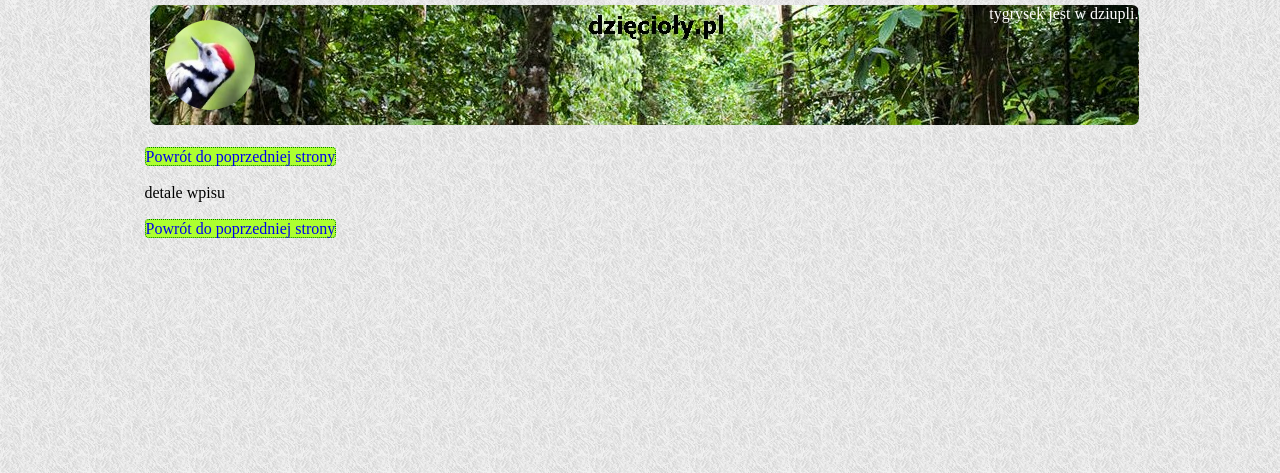
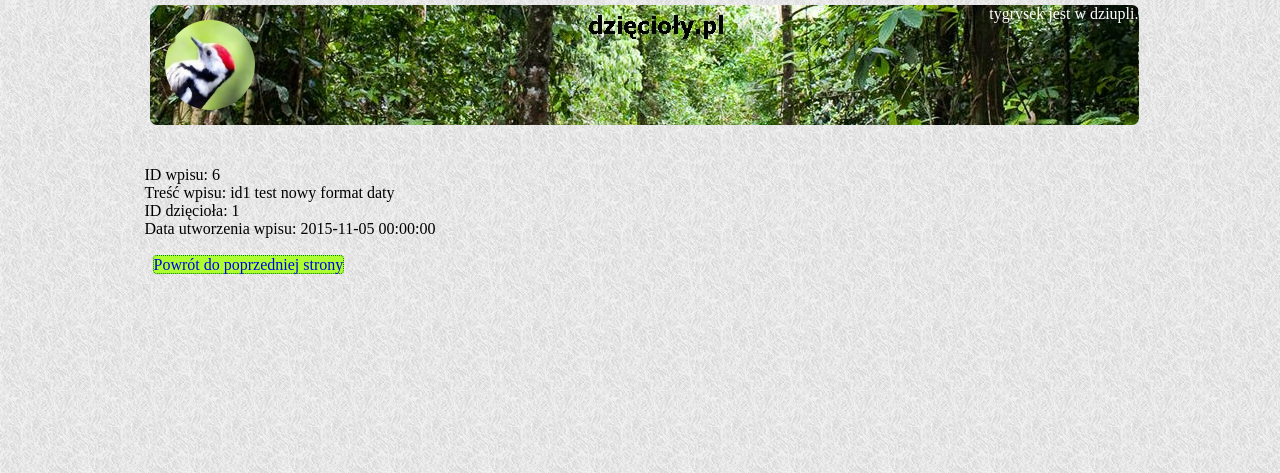
Before and after one commit to ccwrc/warsztat_2_twitter, a PHP site: page /detail.php?tweetid=6 in a window 1280 px wide. Shown: the top 473 px of the page. Run offline with PHP 8.4, Linux system fonts and the light colour scheme; a user stored in the database is signed in; data comes from the database, SQL or seed files in the repository.

Commit message:
detail.php - done

```diff
--- a/detail.php
+++ b/detail.php
@@ -16,16 +16,12 @@
   include_once "src/Tweet.php";
   include_once "src/connect.php";
 
-  $conn = getDbConnection();
+  // $conn = getDbConnection();
 
 
 
-
-
-
-
-  $conn->close();
-  $conn = null;
+  // $conn->close();
+  // $conn = null;
 
 ?>
 
@@ -59,19 +55,26 @@
       <div class="content">
       <!-- detale wpisu, dodatek - detail.php  -->
 
+      <br/><br/>
+
+    <?php
+
+      $conn = getDbConnection();
+      $id = $_GET['tweetid'];
+      $tweetDetail = Tweet::loadTweetById($conn, $id);
+
+      echo "ID wpisu: " . $tweetDetail->getId() . "<br/>";
+      echo "Treść wpisu: " . $tweetDetail->getText() . "<br/>";
+      echo "ID dzięcioła: " . $tweetDetail->getUserId() . "<br/>";
+      echo "Data utworzenia wpisu: " . $tweetDetail->getCreationDate() . "<br/>";
+
+     $conn->close();
+     $conn = null;
+
+    ?>
 
       <br/>
-      <a href="showuser.php">Powrót do poprzedniej strony</a>
-      <br/><br/>
-
-      <?php
-
-      echo "detale wpisu";
-
-      ?>
-
-      <br/><br/>
-      <a href="showuser.php">Powrót do poprzedniej strony</a>
+      &nbsp; <a href="showuser.php">Powrót do poprzedniej strony</a>
       <br/><br/>
 
       </div>
--- a/index.php
+++ b/index.php
@@ -30,7 +30,7 @@
         $newTweet->setText($userTweet);
         $newTweet->setCreationDate($actualDate);
         $newTweet->saveToDb($conn);
-
+        unset($_POST['newtweet']);
   }
 
 
@@ -75,9 +75,9 @@
       <br />
       <center>
         <form method="POST" action="#">
-      <?=$_SESSION['logged']?>, masz wiadomość z lasu? Wpisz ją poniżej i nie przekrocz 140 znaków, bo las zapłonie.<br>
+      <?=$_SESSION['logged']?>, masz wiadomość z lasu? Wpisz ją poniżej i nie przekrocz 140 znaków, bo las zapłonie.<br/>
         <input type="text" size="100" name="newtweet"
-          pattern=".{3,140}" required title="Minimalna liczba znaków to 3, maksymalna 140"> <br />
+          pattern=".{3,140}" required title="Minimalna liczba znaków to 3, maksymalna 140"> <br/>
         <input type="submit" value="Opublikuj !">
       </form>
       </center> <br/>
```
